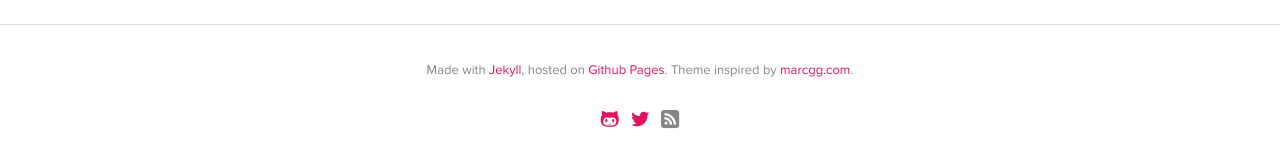
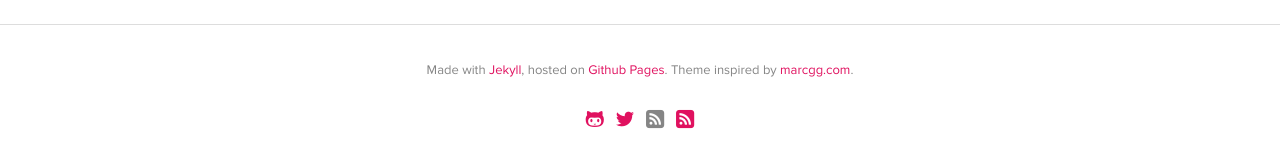
Before and after one commit to flashbuckets/dmeearm.github.io, a Jekyll site: the page built from index.html, in a window 1280 px wide. Shown: the part 300-468 px from the top of the page. Built offline with Jekyll 4.4.1, drawn with Linux system fonts in a browser that asks for light colours; Markdown is read by kramdown in place of the engine named in the settings.

Commit message:
Update default.html

```diff
--- a/_layouts/default.html
+++ b/_layouts/default.html
@@ -90,6 +90,11 @@
         <a href="http://weibo.com/u/1736566822" title="Contact me on Weibo"></a>
           <i class="icon-feed"></i>
       </li>
+      <li>
+        <a href="/feed.xml" title="Subscribe to my blog with RSS">
+          <i class="icon-feed"></i>
+        </a>
+      </li>
     </ul>
   </footer>
 
```
